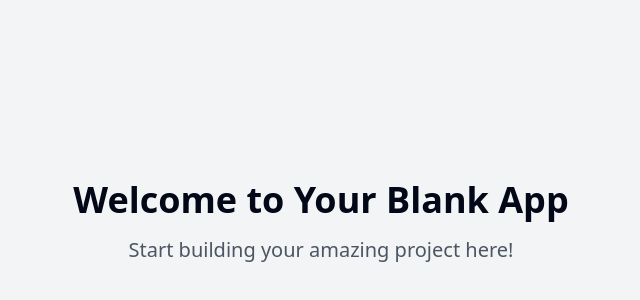
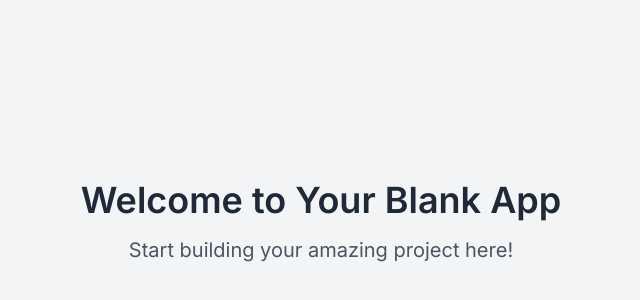
Before and after one commit to SadiqNaizam/mlo-a774-a350, a React (Vite) app: page / in a window 1280 px wide. Shown: the part 178-478 px from the top of the page, without its empty margins (319-959 px from the left). Built offline with nearby package versions, Linux system fonts and the light colour scheme.

Commit message:
Files generated: index.css

```diff
--- a/src/index.css
+++ b/src/index.css
@@ -1,54 +1,42 @@
+@import url('https://fonts.googleapis.com/css2?family=Inter:wght@400;500;600&display=swap');
+
 @tailwind base;
 @tailwind components;
 @tailwind utilities;
 
 @layer base {
   :root {
-    --background: 0 0% 100%;
-    --foreground: 222.2 84% 4.9%;
+    --background: 210 17% 98%; /* #F9FAFB */
+    --foreground: 215 28% 17%; /* #1F2937 */
 
     --card: 0 0% 100%;
-    --card-foreground: 222.2 84% 4.9%;
+    --card-foreground: 215 28% 17%;
 
     --popover: 0 0% 100%;
-    --popover-foreground: 222.2 84% 4.9%;
+    --popover-foreground: 215 28% 17%;
 
-    --primary: 222.2 47.4% 11.2%;
+    --primary: 357 93% 47%; /* #E50914 */
     --primary-foreground: 210 40% 98%;
 
     --secondary: 210 40% 96.1%;
     --secondary-foreground: 222.2 47.4% 11.2%;
 
     --muted: 210 40% 96.1%;
-    --muted-foreground: 215.4 16.3% 46.9%;
+    --muted-foreground: 215 8% 47%; /* #6B7280 */
 
     --accent: 210 40% 96.1%;
     --accent-foreground: 222.2 47.4% 11.2%;
 
-    --destructive: 0 84.2% 60.2%;
+    --destructive: 357 93% 47%; /* #E50914 */
     --destructive-foreground: 210 40% 98%;
 
-    --border: 214.3 31.8% 91.4%;
-    --input: 214.3 31.8% 91.4%;
-    --ring: 222.2 84% 4.9%;
+    --border: 210 14% 83%; /* #D1D5DB */
+    --input: 210 14% 83%;
+    --ring: 357 93% 47%;
 
-    --radius: 0.5rem;
+    --radius: 0.375rem; /* rounded-md */
 
-    --sidebar-background: 0 0% 98%;
-
-    --sidebar-foreground: 240 5.3% 26.1%;
-
-    --sidebar-primary: 240 5.9% 10%;
-
-    --sidebar-primary-foreground: 0 0% 98%;
-
-    --sidebar-accent: 240 4.8% 95.9%;
-
-    --sidebar-accent-foreground: 240 5.9% 10%;
-
-    --sidebar-border: 220 13% 91%;
-
-    --sidebar-ring: 217.2 91.2% 59.8%;
+    --font-sans: 'Inter', system-ui, sans-serif;
   }
 
   .dark {
@@ -61,8 +49,8 @@
     --popover: 222.2 84% 4.9%;
     --popover-foreground: 210 40% 98%;
 
-    --primary: 210 40% 98%;
-    --primary-foreground: 222.2 47.4% 11.2%;
+    --primary: 357 93% 47%;
+    --primary-foreground: 210 40% 98%;
 
     --secondary: 217.2 32.6% 17.5%;
     --secondary-foreground: 210 40% 98%;
@@ -73,20 +61,12 @@
     --accent: 217.2 32.6% 17.5%;
     --accent-foreground: 210 40% 98%;
 
-    --destructive: 0 62.8% 30.6%;
+    --destructive: 357 93% 47%;
     --destructive-foreground: 210 40% 98%;
 
     --border: 217.2 32.6% 17.5%;
     --input: 217.2 32.6% 17.5%;
-    --ring: 212.7 26.8% 83.9%;
-    --sidebar-background: 240 5.9% 10%;
-    --sidebar-foreground: 240 4.8% 95.9%;
-    --sidebar-primary: 224.3 76.3% 48%;
-    --sidebar-primary-foreground: 0 0% 100%;
-    --sidebar-accent: 240 3.7% 15.9%;
-    --sidebar-accent-foreground: 240 4.8% 95.9%;
-    --sidebar-border: 240 3.7% 15.9%;
-    --sidebar-ring: 217.2 91.2% 59.8%;
+    --ring: 357 93% 47%;
   }
 }
 
@@ -96,6 +76,7 @@
   }
 
   body {
-    @apply bg-background text-foreground;
+    @apply bg-background text-foreground text-sm;
+    font-family: var(--font-sans);
   }
 }
```
